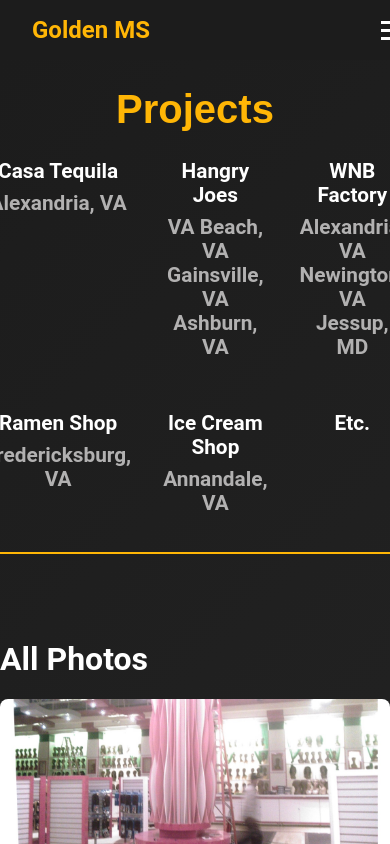
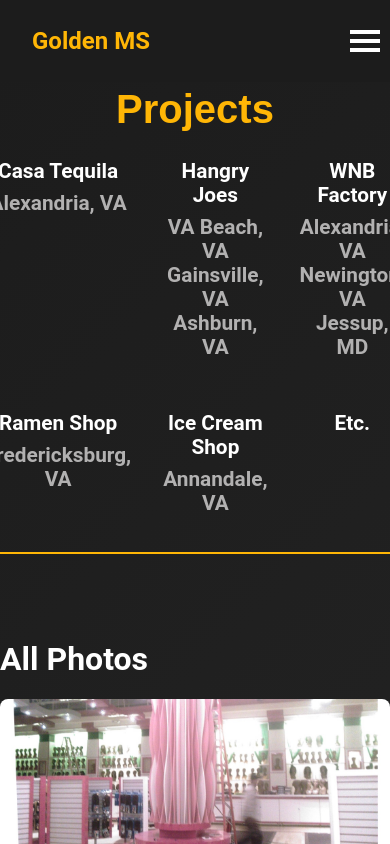
Before and after one commit to aaronmpark/interior-design-portfolio, a Vue app: page /#/projects in a window 390 px wide. Shown: the top 844 px of the page. Built offline with nearby package versions, Linux system fonts and the light colour scheme.

Commit message:
make button bigger on mobile

```diff
--- a/src/components/Navbar.vue
+++ b/src/components/Navbar.vue
@@ -183,6 +183,16 @@
 
   .navbar-toggle {
     display: flex;
+    width: 50px; /* Increased width */
+    height: 50px; /* Increased height */
+    justify-content: center;
+    align-items: center;
+    margin-right: 1rem;
+  }
+
+  .navbar-toggle span {
+    width: 30px; /* Increased width of the lines */
+    height: 4px; /* Increased height of the lines */
   }
 }
 </style>
```
